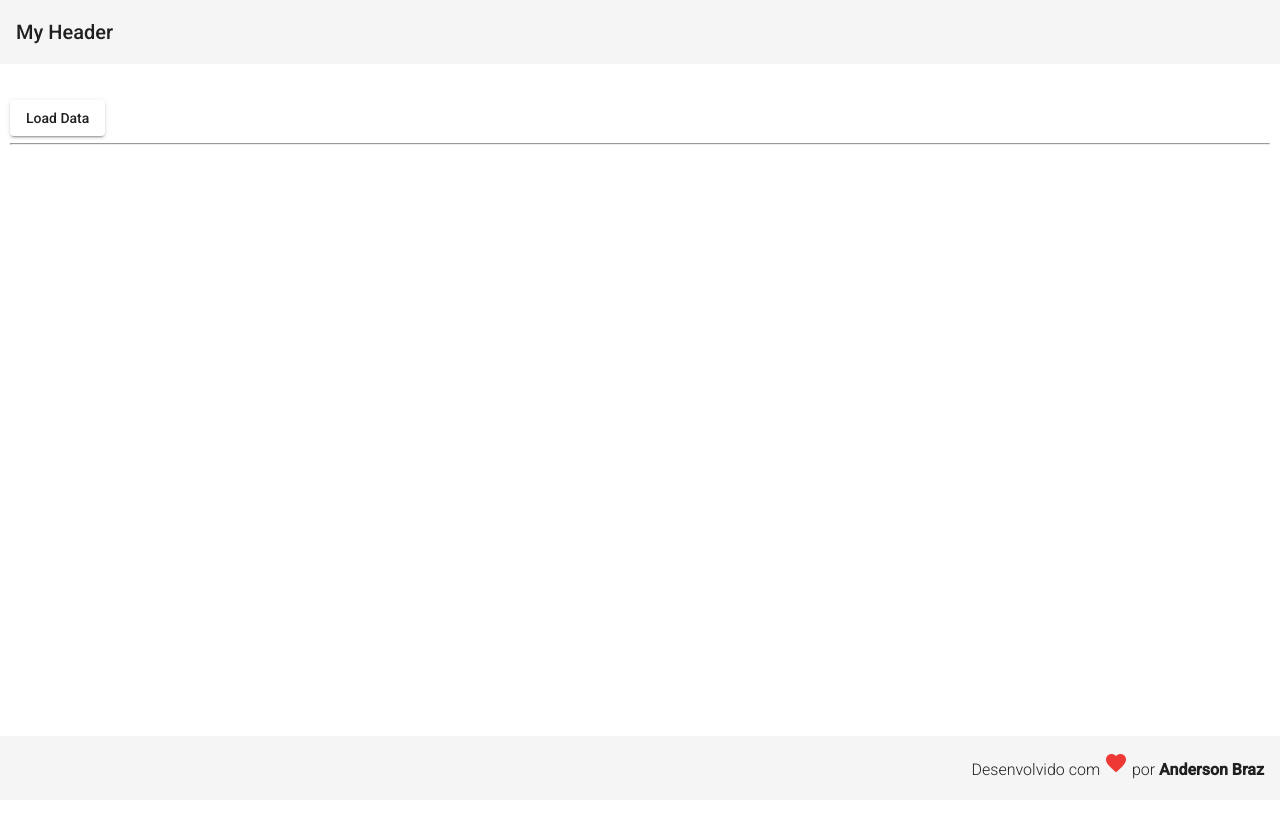
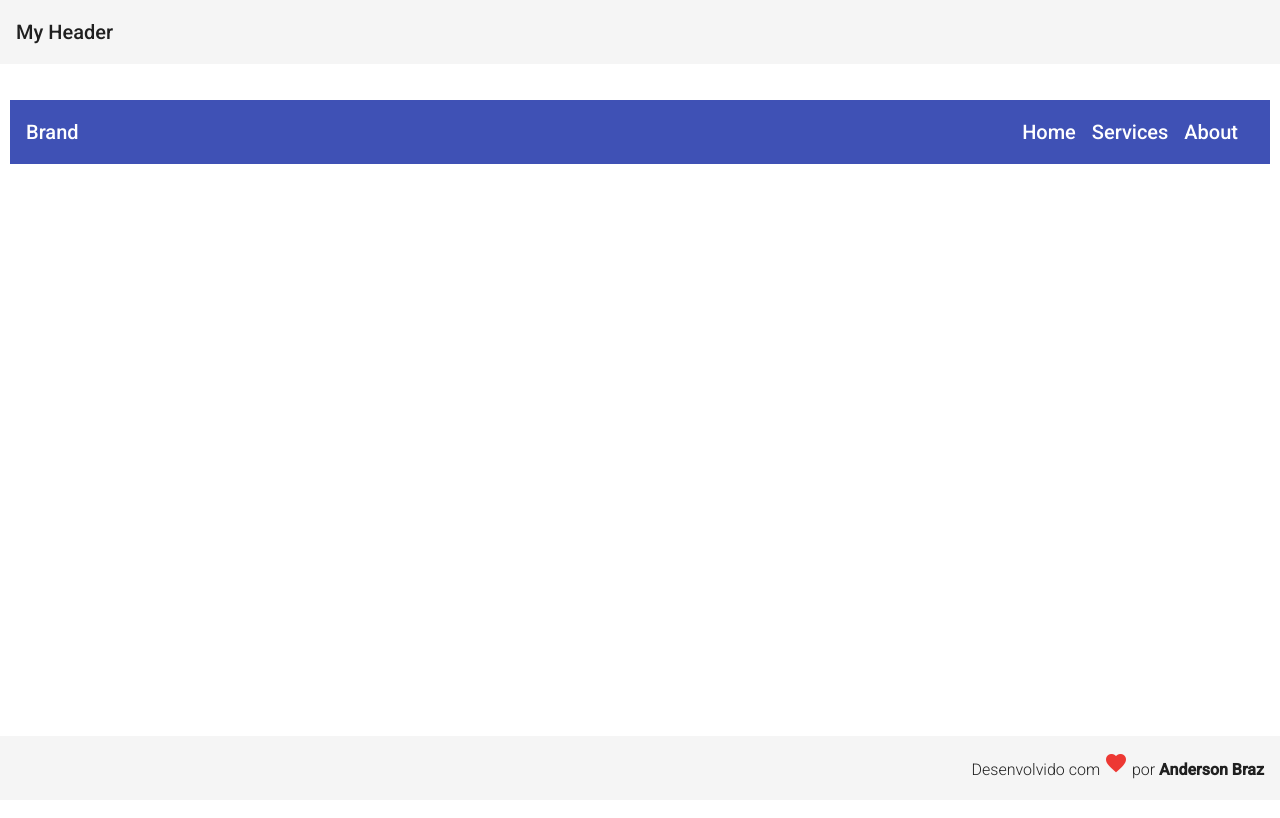
Before and after one commit to andersonbraz/angular-samples, an Angular app: page / in a window 1280 px wide. Shown: the top 818 px of the page. Built offline with nearby package versions, Linux system fonts and the light colour scheme.

Commit message:
Up File(s)

```diff
--- a/src/app/app.component.html
+++ b/src/app/app.component.html
@@ -1,3 +1,3 @@
 <app-header></app-header>
-<app-progress-spinner></app-progress-spinner>
+<app-toolbar></app-toolbar>
 <app-footer></app-footer>
--- a/src/app/app.module.ts
+++ b/src/app/app.module.ts
@@ -18,6 +18,7 @@ import { ButtonComponent } from './components/sample/button/button.component';
 import { IconComponent } from './components/sample/icon/icon.component';
 import { BadgesComponent } from './components/sample/badges/badges.component';
 import { ProgressSpinnerComponent } from './components/sample/progress-spinner/progress-spinner.component';
+import { ToolbarComponent } from './components/sample/toolbar/toolbar.component';
 
 @NgModule({
   declarations: [
@@ -28,7 +29,8 @@ import { ProgressSpinnerComponent } from './components/sample/progress-spinner/p
     ButtonComponent,
     IconComponent,
     BadgesComponent,
-    ProgressSpinnerComponent
+    ProgressSpinnerComponent,
+    ToolbarComponent
   ],
   imports: [
     BrowserModule,
--- a/src/app/components/sample/progress-spinner/progress-spinner.component.html
+++ b/src/app/components/sample/progress-spinner/progress-spinner.component.html
@@ -6,7 +6,7 @@
   <hr />
   <div class="wrapper">
     <div class="inner">
-      <mat-spinner *ngIf="showSpinner"></mat-spinner>
+      <mat-spinner *ngIf="showSpinner" color="secondary"></mat-spinner>
     </div>
   </div>
 </div>
--- /dev/null
+++ b/src/app/components/sample/toolbar/toolbar.component.css
@@ -0,0 +1,11 @@
+.content{
+  padding: 100px 10px 100px 10px;
+}
+
+.navbar{
+  justify-content: space-between;
+}
+
+span{
+  padding-right: 1rem;
+}
--- /dev/null
+++ b/src/app/components/sample/toolbar/toolbar.component.html
@@ -0,0 +1,10 @@
+<div class="content">
+  <mat-toolbar color="primary" class="navbar">
+    <div>Brand</div>
+    <div>
+      <span>Home</span>
+      <span>Services</span>
+      <span>About</span>
+    </div>
+  </mat-toolbar>
+</div>
--- /dev/null
+++ b/src/app/components/sample/toolbar/toolbar.component.ts
@@ -0,0 +1,15 @@
+import { Component, OnInit } from '@angular/core';
+
+@Component({
+  selector: 'app-toolbar',
+  templateUrl: './toolbar.component.html',
+  styleUrls: ['./toolbar.component.css']
+})
+export class ToolbarComponent implements OnInit {
+
+  constructor() { }
+
+  ngOnInit(): void {
+  }
+
+}
```
Also changed, not shown: 1 other file (tests, documents, lock files or other folders).
